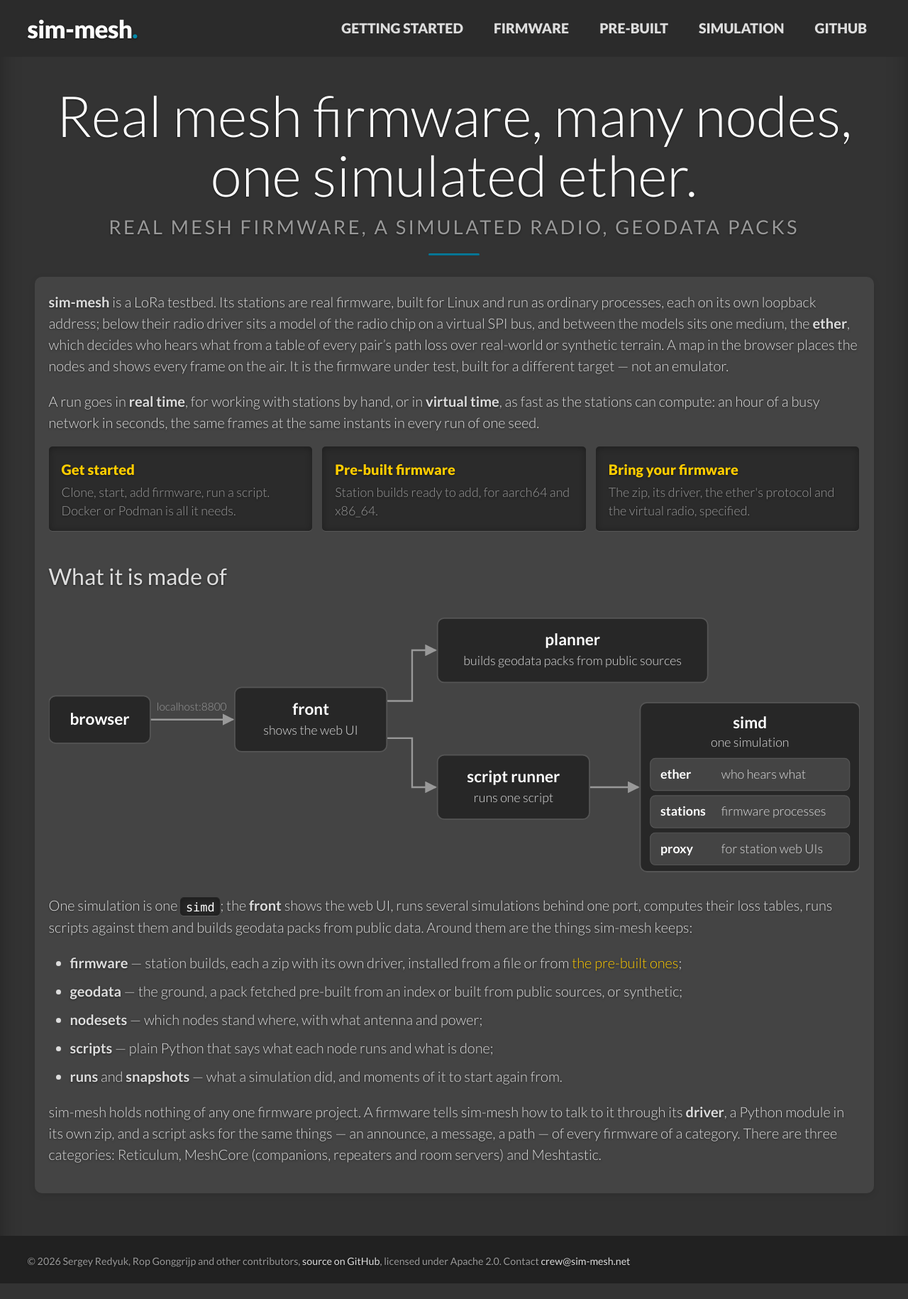
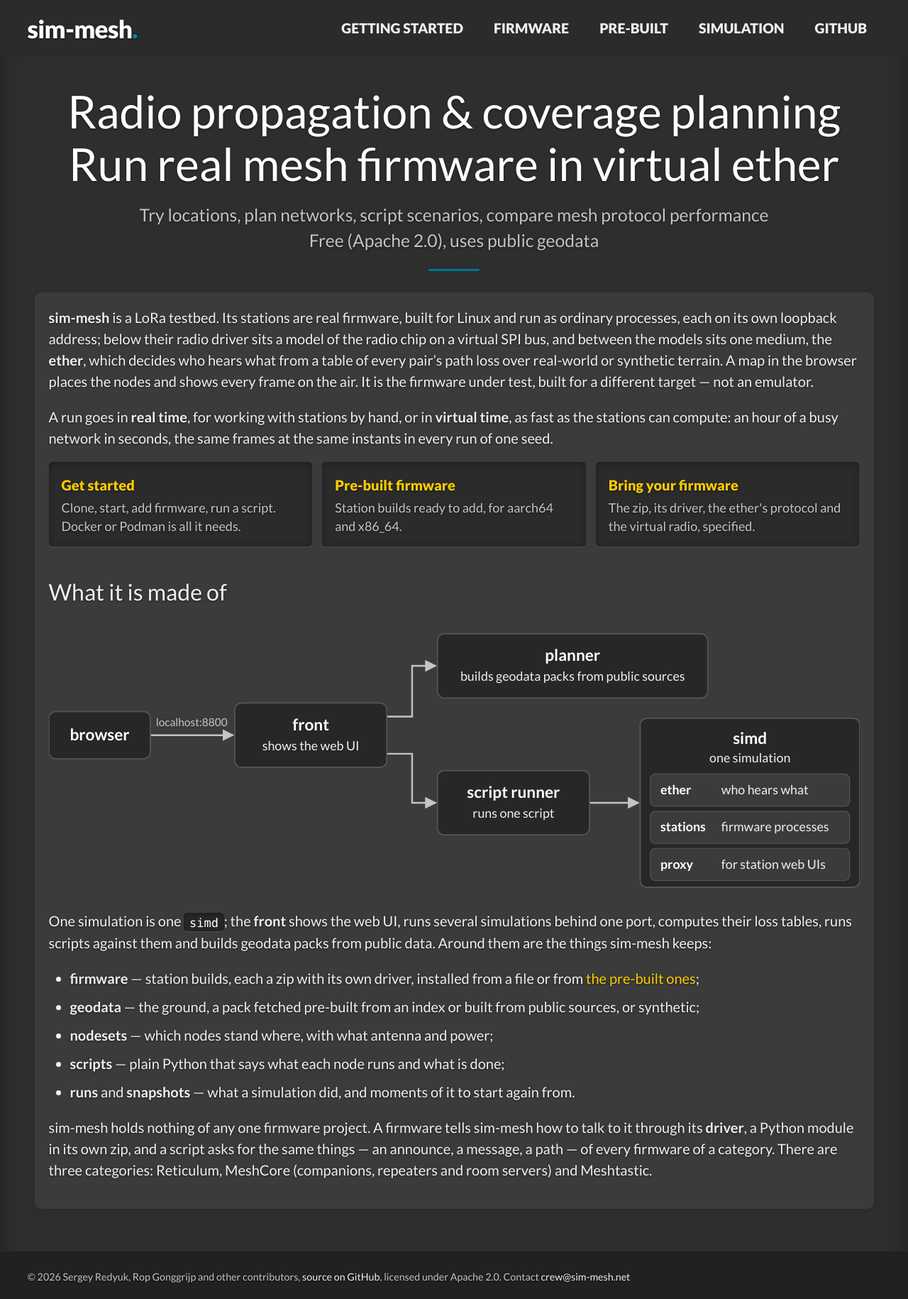
Before and after one commit to sim-mesh/sim-mesh.github.io, a Jekyll site: the page built from index.md, in a window 1280 px wide. Shown: the whole page at 71% size. Built offline with Jekyll 4.4.1, drawn with Linux system fonts in a browser that asks for light colours; before the commit the page ends 1808 px from its top, so only the background shows below that.

Commit message:
Home: new hero text; brighter, regular-weight body text
Signed-off-by: Rop Gonggrijp <rop@gonggri.jp>

```diff
--- a/_config.yml
+++ b/_config.yml
@@ -1,5 +1,5 @@
 title: sim-mesh
-tagline: Real mesh firmware, a simulated radio, geodata packs
+tagline: Radio propagation & coverage planning
 description: >-
   sim-mesh runs real LoRa mesh firmware, built as Linux processes, over a
   model of the radio chip and one medium that decides who hears what from the
--- a/_layouts/default.html
+++ b/_layouts/default.html
@@ -31,8 +31,8 @@
 {%- if page.url == "/" %}
 <div class="wrap">
   <div class="intro">
-    <p>{{ page.hero | default: site.description | strip_newlines }}</p>
-    <p class="tagline">{{ site.tagline }}</p>
+    <p>{% for line in page.hero %}{{ line }}{% unless forloop.last %}<br>{% endunless %}{% endfor %}</p>
+    <p class="tagline">{% for line in page.hero_sub %}{{ line }}{% unless forloop.last %}<br>{% endunless %}{% endfor %}</p>
   </div>
 </div>
 {%- endif %}
--- a/assets/css/site.css
+++ b/assets/css/site.css
@@ -1,16 +1,16 @@
 /* The jekyllrb.com design, rebuilt: Lato on a dark ground, content in a raised
-   card, gold links, and the notched note boxes. Same greys;
-   modern layout primitives instead of floats and vendor prefixes.
+   card, gold links, and the notched note boxes. Brighter ink and regular-weight
+   body text for contrast; modern layout primitives instead of floats and vendor prefixes.
    --brand is the only per-site value — the logo dot, the rule under the hero
    tagline, and the current item in the sidebar. */
 :root{
   color-scheme:dark;
 
-  --ink:#ddd;
-  --ink-dim:#999;
+  --ink:#f0f0f0;
+  --ink-dim:#c4c4c4;
   --ink-bright:#fff;
-  --ground:#333;
-  --card:#444;
+  --ground:#2e2e2e;
+  --card:#3b3b3b;
   --header:#2b2b2b;
   --header-hover:#252525;
   --foot:#212121;
@@ -42,7 +42,7 @@ body{
   margin:0;
   font-family:"Lato","Helvetica Neue",Helvetica,Arial,sans-serif;
   font-size:26px;
-  font-weight:300;
+  font-weight:400;
   line-height:1.5;
   color:var(--ink);
   background-color:var(--ground);
@@ -121,18 +121,17 @@ em,i{font-style:italic}
 /* ---------- hero, on the landing page ---------- */
 .intro{padding:40px 0 30px;text-align:center}
 .intro p{
-  font-size:clamp(1.75em,6.25vw,3.2em);
-  line-height:1.05;
+  font-size:clamp(1.5em,5vw,2.5em);
+  line-height:1.15;
   margin:0;
-  font-weight:300;
+  font-weight:400;
   color:var(--ink-bright);
 }
 .intro .tagline{
-  font-size:clamp(.85em,3vw,1.05em);
+  font-size:clamp(.75em,2.6vw,.95em);
+  line-height:1.45;
   color:var(--ink-dim);
   margin-top:18px;
-  text-transform:uppercase;
-  letter-spacing:.12em;
   font-weight:400;
 }
 .intro .tagline::after{
--- a/index.md
+++ b/index.md
@@ -1,6 +1,11 @@
 ---
 title: Home
-hero: Real mesh firmware, many nodes, one simulated ether.
+hero:
+  - Radio propagation & coverage planning
+  - Run real mesh firmware in virtual ether
+hero_sub:
+  - Try locations, plan networks, script scenarios, compare mesh protocol performance
+  - Free (Apache 2.0), uses public geodata
 description: >-
   sim-mesh runs real LoRa mesh firmware, built as Linux processes, over a
   model of the radio chip and one medium that decides who hears what from the
```
